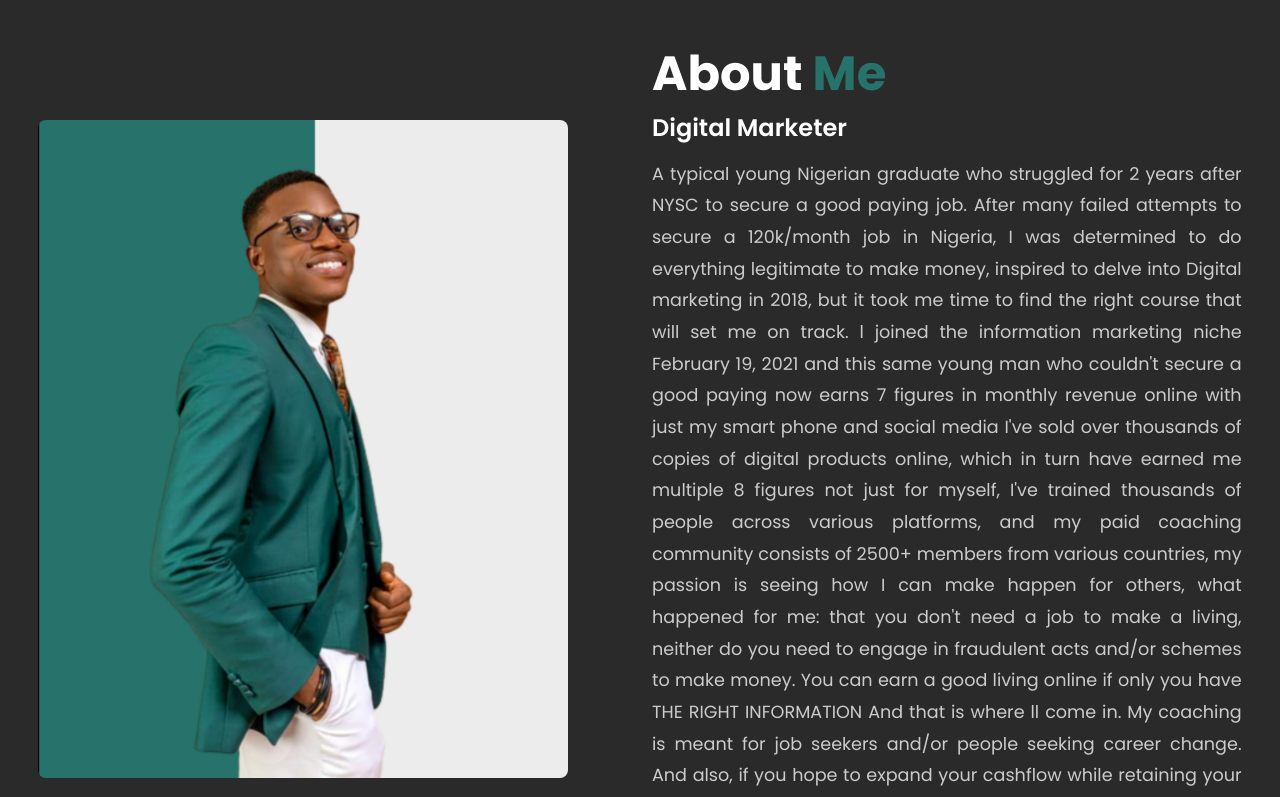
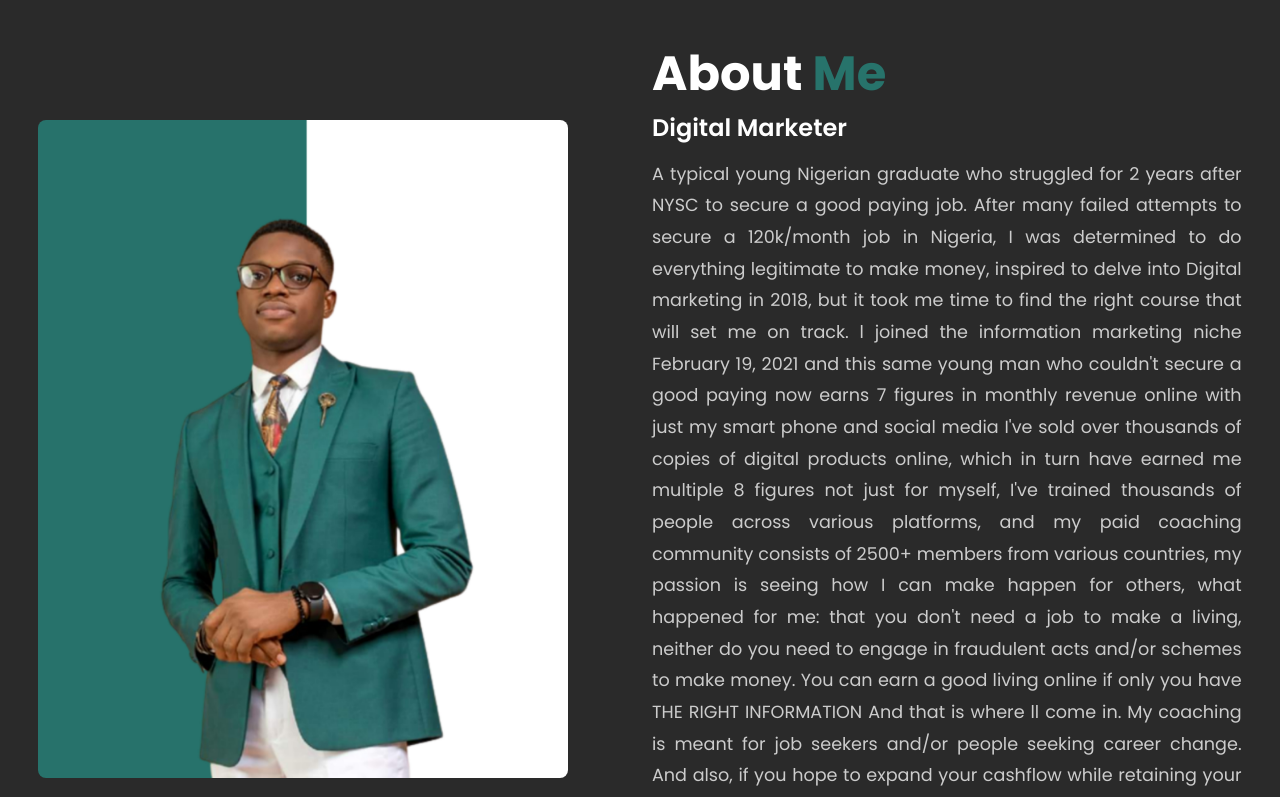
Before and after one commit to Praise-I/innehjoseph-, a plain HTML site: page index.html in a window 1280 px wide. Shown: the part 860-1657 px from the top of the page. Drawn offline with nearby package versions, Linux system fonts and the light colour scheme.

Commit message:
Update index.html

```diff
--- a/index.html
+++ b/index.html
@@ -65,7 +65,7 @@
 	<!--about section design-->
 	<section class="about" id="about">
 		<div class="about-img">
-			<img src="./images/Innehjoseph03.jpg" alt="">
+			<img src="./images/Innehjoseph01.jpg" alt="">
 		</div>
 
 		<div class="about-text">
```
